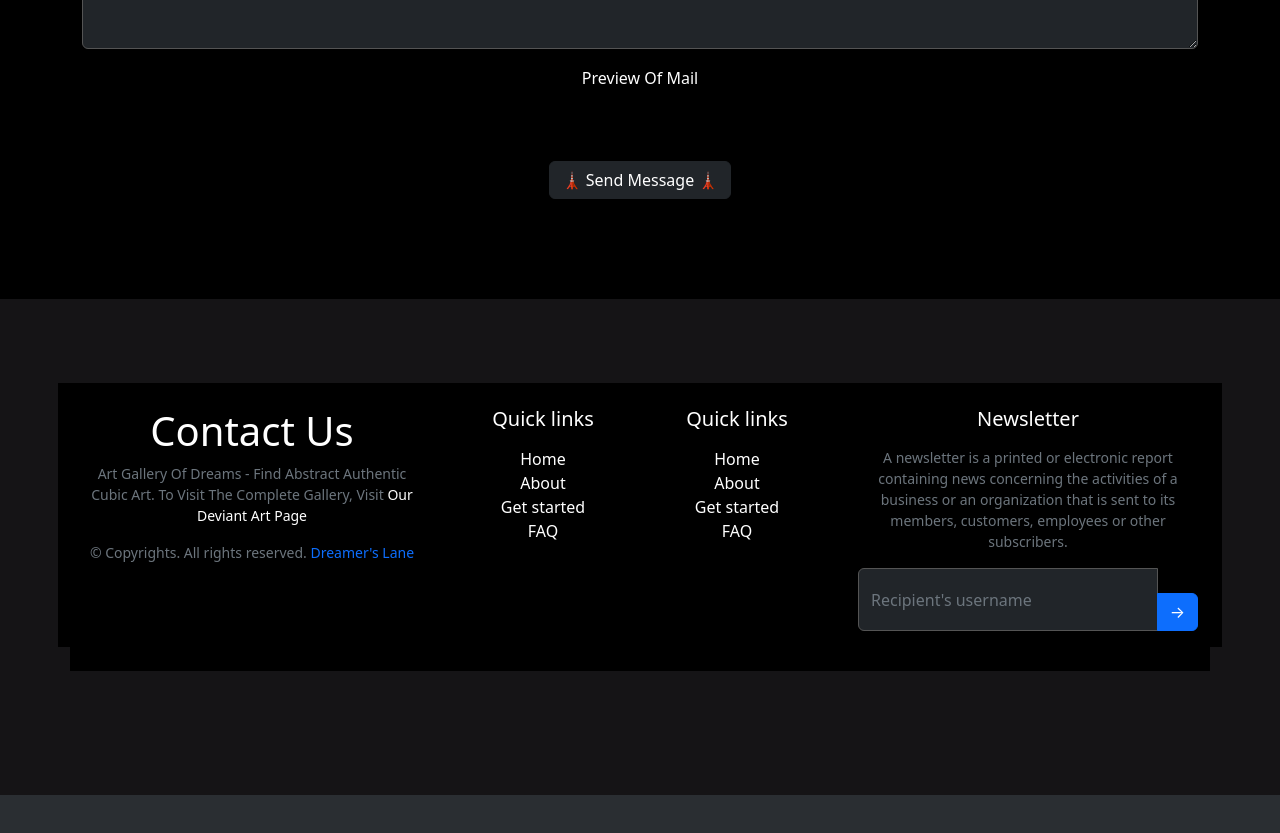
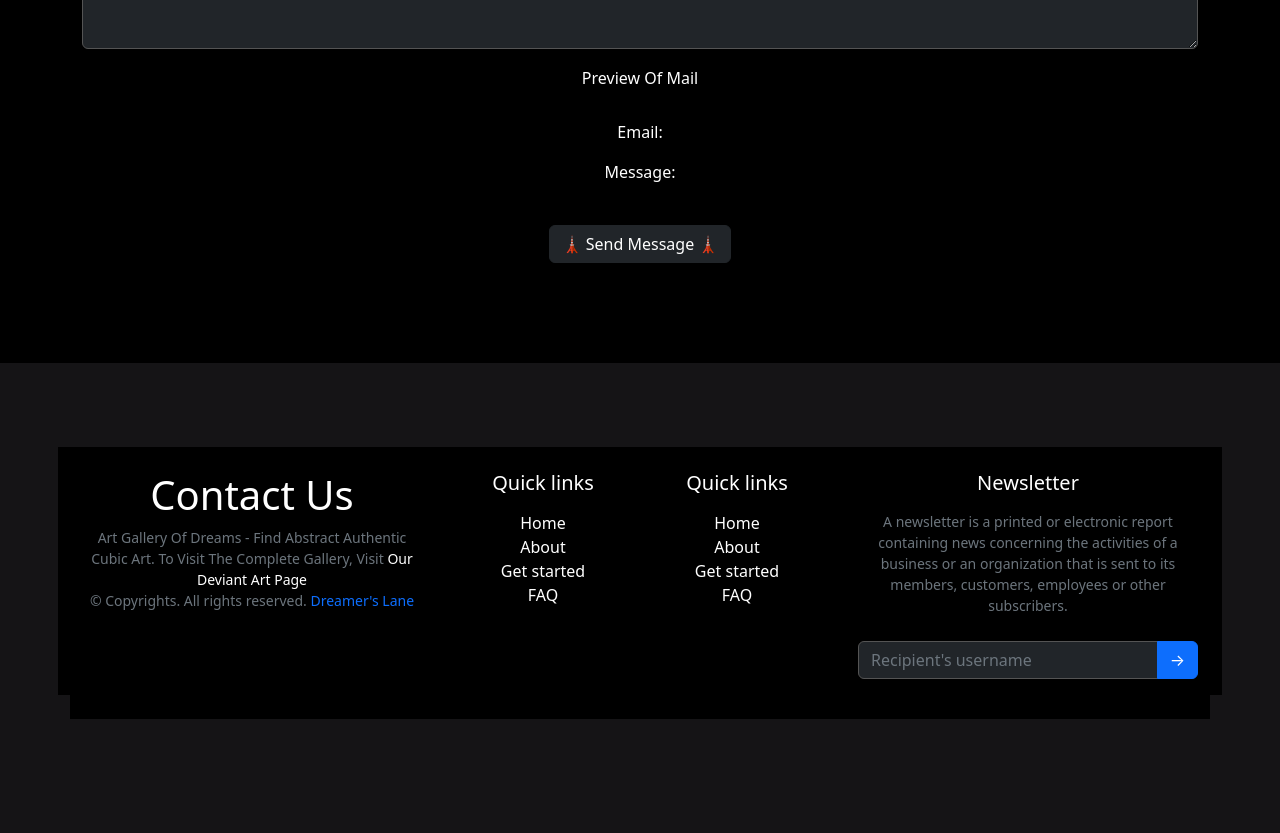
Before and after one commit to Swatisharma175/photo-gallery, a React (Create React App) app: page / in a window 1280 px wide. Shown: the part 3500-4333 px from the top of the page. Before the commit the page ends 4295 px from the top, so only its background shows below. Built offline with nearby package versions, Linux system fonts and the light colour scheme.

Commit message:
footer correction

```diff
--- a/src/components/Footer.js
+++ b/src/components/Footer.js
@@ -80,7 +80,8 @@ function Footer() {
                     id="button-addon2"
                     type="button"
                   >
-                    <span>&rarr;</span>
+                    &rarr;
+                    {/* <span>&rarr;</span> */}
                   </button>
                 </div>
               </form>
--- a/src/components/FormControl.css
+++ b/src/components/FormControl.css
@@ -17,3 +17,11 @@ button {
 h6 {
   margin-top: 20px;
 }
+.input-group > .form-control,
+.input-group > .form-floating,
+.input-group > .form-select {
+  margin-top: 25px;
+}
+.text-muted {
+  margin-bottom: 0;
+}
--- a/src/components/FormControl.js
+++ b/src/components/FormControl.js
@@ -2,11 +2,16 @@ import React, { useState } from "react";
 import "./FormControl.css";
 
 function FormControl() {
-  // const [emailAddress, setEmailAddress] = useState("");
+  const [emailAddress, setEmailAddress] = useState("");
   const [text, setText] = useState("");
 
   const messageTyper = (event) => {
     setText(event.target.value);
+    // console.log(event.target.value);
+  };
+
+  const emailTyper = (event) => {
+    setEmailAddress(event.target.value);
     console.log(event.target.value);
   };
 
@@ -21,6 +26,8 @@ function FormControl() {
           className="form-control"
           id="exampleFormControlInput1"
           placeholder="name@example.com"
+          value={emailAddress}
+          onChange={emailTyper}
         />
       </div>
       <div className="mb-3">
@@ -36,7 +43,8 @@ function FormControl() {
         ></textarea>
         <h6>Preview Of Mail</h6>
         <br />
-        <p>{text}</p>
+        <p>Email: {emailAddress}</p>
+        <p>Message: {text}</p>
         <button type="button" className="btn btn-dark">
           &#128508; Send Message &#128508;
         </button>
```
